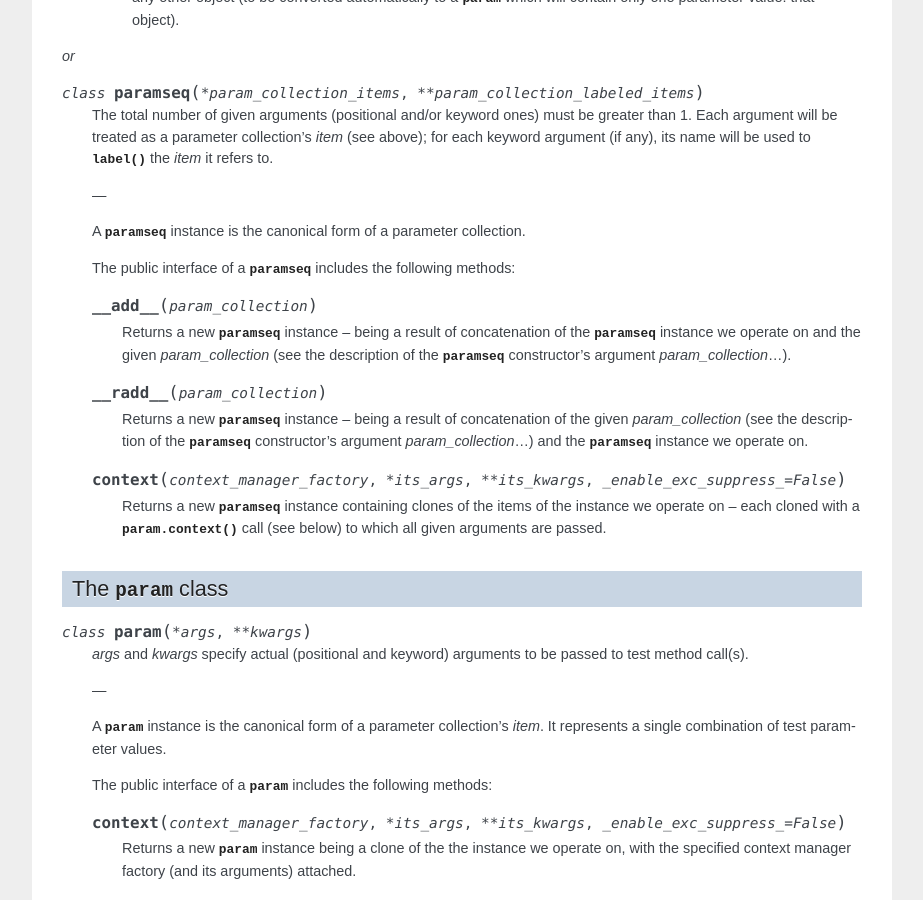
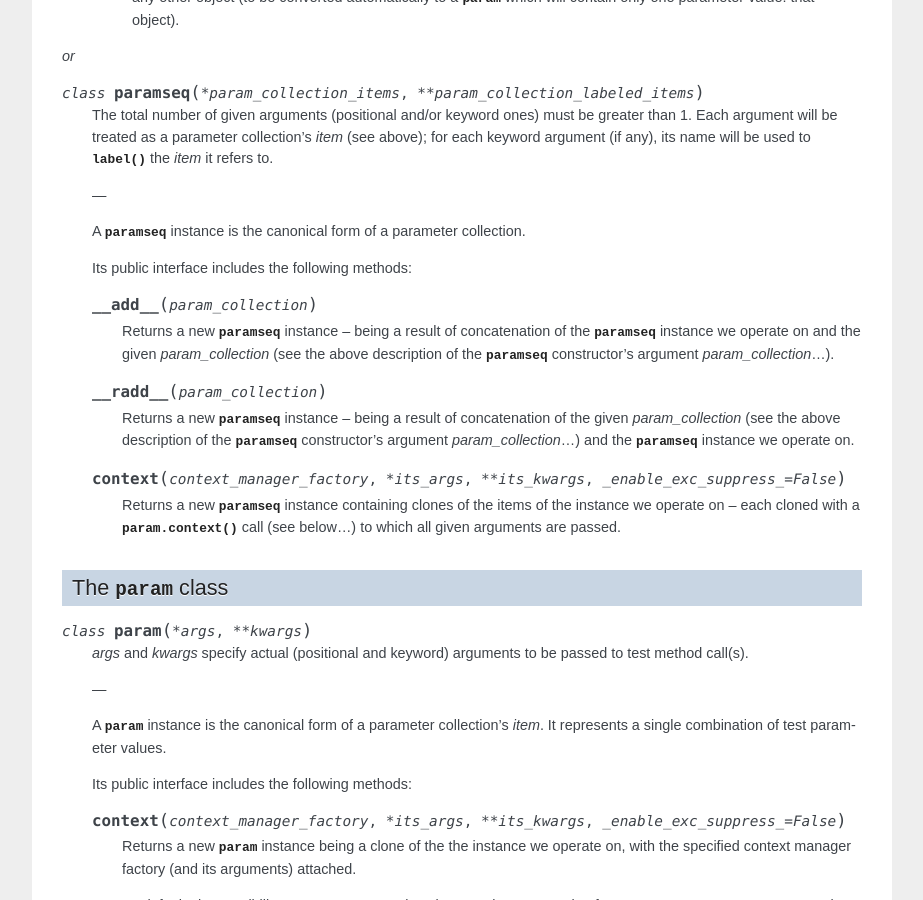
Before and after one commit to zuo/unittest_expander, a Sphinx documentation site: the page built from docs/reference.rst, in a window 1280 px wide and 900 px high, scrolled down 1850 px. Shown: the whole window, without its empty margins (198-1121 px from the left). Built offline with Sphinx 7.4.7, drawn with Linux system fonts in a browser that asks for light colours; some of the changed text lies outside the part shown.

Commit message:
Docs: further fixes and improvements

```diff
--- a/docs/index.rst
+++ b/docs/index.rst
@@ -1,7 +1,7 @@
 *unittest_expander* -- test parametrization library
 ===================================================
 
-This is the documentation for *unittest_expander* -- a library which
+Welcome to the documentation for *unittest_expander* -- a library that
 provides flexible and easy-to-use tools **to parametrize Python unit
 tests**, especially (but not limited to) those based on
 :class:`unittest.TestCase`.
--- a/docs/reference.rst
+++ b/docs/reference.rst
@@ -26,7 +26,7 @@ The :func:`expand` class decorator
    described below.
 
    Two of them make it possible to :ref:`customize how names of
-   parametrized test methods are generated <custom-name-formatting>`):
+   parametrized test methods are generated <custom-name-formatting>`:
 
    .. attribute:: expand.global_name_pattern
 
@@ -76,10 +76,10 @@ The :func:`foreach` method decorator
    *test class* owning the method -- to generate actual *parametrized
    test methods*).
 
-   To learn more about what needs to be passed to the :func:`foreach`
-   call, see the description of the :class:`paramseq`'s constructor
-   (note that the call signatures of :func:`foreach` and that
-   constructor are the same).
+   To learn more about what needs to be passed to :func:`foreach`, see
+   the description (below) of the :class:`paramseq`'s constructor (note
+   that the call signatures of :func:`foreach` and that constructor are
+   the same).
 
 
 The :class:`paramseq` class
@@ -135,21 +135,20 @@ The :class:`paramseq` class
    A :class:`paramseq` instance is the canonical form of a parameter
    collection.
 
-   The public interface of a :class:`paramseq` includes the following
-   methods:
+   Its public interface includes the following methods:
 
    .. method:: __add__(param_collection)
 
       Returns a new :class:`paramseq` instance -- being a result of
       concatenation of the :class:`paramseq` instance we operate on
-      and the given *param_collection* (see the description of the
+      and the given *param_collection* (see the above description of the
       :class:`paramseq` constructor's argument *param_collection*...).
 
    .. method:: __radd__(param_collection)
 
       Returns a new :class:`paramseq` instance -- being a result of
-      concatenation of the given *param_collection* (see the description
-      of the :class:`paramseq` constructor's argument
+      concatenation of the given *param_collection* (see the above
+      description of the :class:`paramseq` constructor's argument
       *param_collection*...) and the :class:`paramseq` instance we
       operate on.
 
@@ -159,7 +158,7 @@ The :class:`paramseq` class
 
       Returns a new :class:`paramseq` instance containing clones
       of the items of the instance we operate on -- each cloned with a
-      :meth:`param.context` call (see below) to which all given
+      :meth:`param.context` call (see below...) to which all given
       arguments are passed.
 
 
@@ -177,8 +176,7 @@ The :class:`param` class
    collection's *item*. It represents :ref:`a single combination of test
    parameter values <param-basics>`.
 
-   The public interface of a :class:`param` includes the following
-   methods:
+   Its public interface includes the following methods:
 
    .. method:: context(context_manager_factory, \
                        *its_args, **its_kwargs, \
--- a/unittest_expander.py
+++ b/unittest_expander.py
@@ -31,8 +31,7 @@ The :mod:`unittest_expander` module provides the following tools:
 
 * a test class decorator: :func:`expand`,
 * a test method decorator: :func:`foreach`,
-* two helper classes: :class:`param` and :class:`paramseq`,
-* and a special object: :obj:`current`.
+* and a few helpers: :class:`param`, :class:`paramseq` and :obj:`current`.
 
 Let's see how to use them...
 
@@ -1904,7 +1903,7 @@ True
 True
 
 Note that, most probably, you should name such mix-in or "test template"
-base classes in a way that will prevent the test loader you use from
+base classes in a way that prevents the test loader you use from
 including them; for the same reason, typically, it is better to avoid
 making them subclasses of :class:`unittest.TestCase`.
 
```
Also changed, not shown: README.rst (+6 -6 lines).
